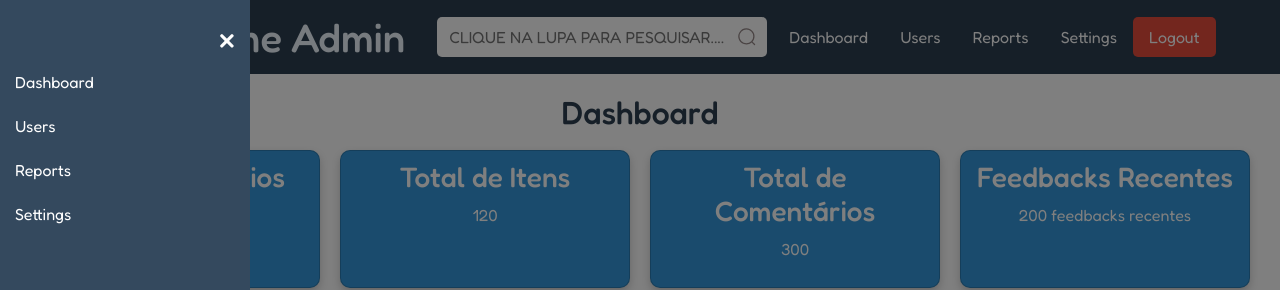
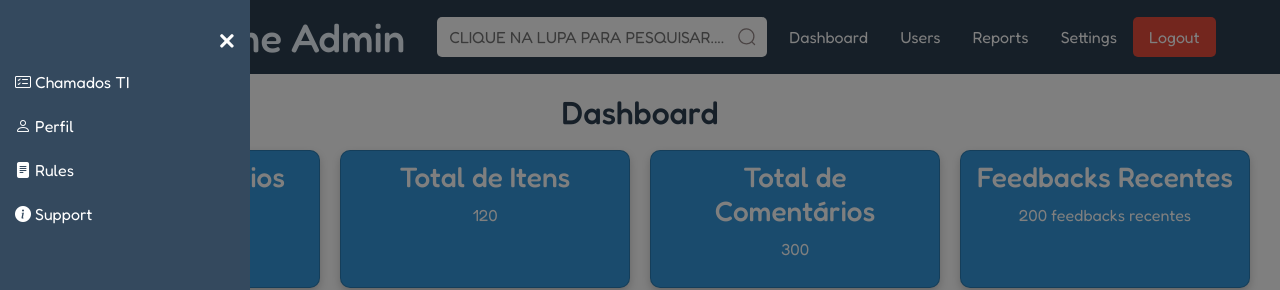
Before and after one commit to GuigohC0D3/admin-dashboard, a Vue app: page /Home in a window 1280 px wide. Both pictures are taken after a click on the icon 76 px from the left and 37 px from the top of the page. Shown: the top 290 px of the page. Built offline with nearby package versions, Linux system fonts and the light colour scheme.

Commit message:
Coloquei icones ao lado dos label na sidebar

```diff
--- a/src/components/TheNavbar.vue
+++ b/src/components/TheNavbar.vue
@@ -2,7 +2,9 @@
   <nav class="navbar">
     <div class="navbar-container">
       <div class="navbar-brand">
-        <el-icon class="hamburger-icon" @click="toggleSidebar"><Menu /></el-icon>
+        <el-icon class="hamburger-icon" @click="toggleSidebar"
+          ><Menu
+        /></el-icon>
         <h1>Guilherme Admin</h1>
       </div>
       <div class="navbar-search">
@@ -29,10 +31,22 @@
     <!-- Sidebar -->
     <div v-if="isSidebarVisible" class="sidebar">
       <button class="close-btn" @click="toggleSidebar">&times;</button>
-      <router-link to="/dashboard" class="sidebar-link">Dashboard</router-link>
-      <router-link to="/users" class="sidebar-link">Users</router-link>
-      <router-link to="/reports" class="sidebar-link">Reports</router-link>
-      <router-link to="/settings" class="sidebar-link">Settings</router-link>
+
+      <router-link to="/dashboard" class="sidebar-link">
+        <i class="bi bi-card-checklist"></i> Chamados TI
+      </router-link>
+
+      <router-link to="/users" class="sidebar-link">
+        <i class="bi bi-person"></i> Perfil
+      </router-link>
+
+      <router-link to="/reports" class="sidebar-link">
+        <i class="bi bi-file-text-fill"></i> Rules
+      </router-link>
+
+      <router-link to="/settings" class="sidebar-link">
+        <i class="bi bi-info-circle-fill"></i> Support
+      </router-link>
     </div>
 
     <!-- Overlay for closing the sidebar -->
@@ -42,7 +56,7 @@
 
 <script>
 export default {
-  name: 'TheNavbar',
+  name: "TheNavbar",
   data() {
     return {
       isSidebarVisible: false, // Estado para controlar a visibilidade da sidebar
@@ -54,7 +68,7 @@ export default {
     },
     logout() {
       // Lógica para logout
-      console.log('Logout');
+      console.log("Logout");
     },
   },
 };
```
